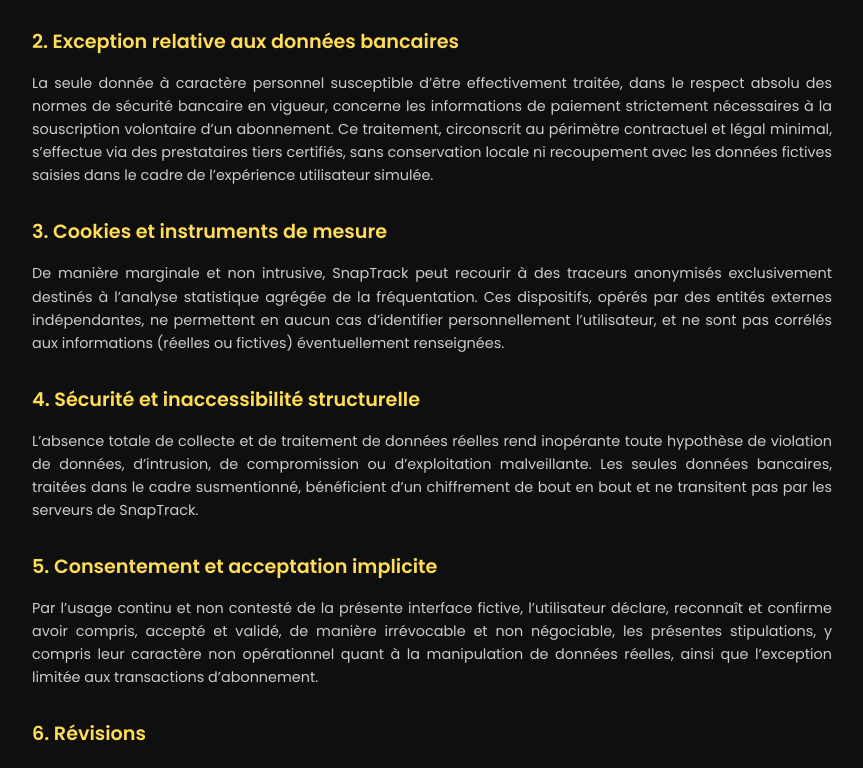
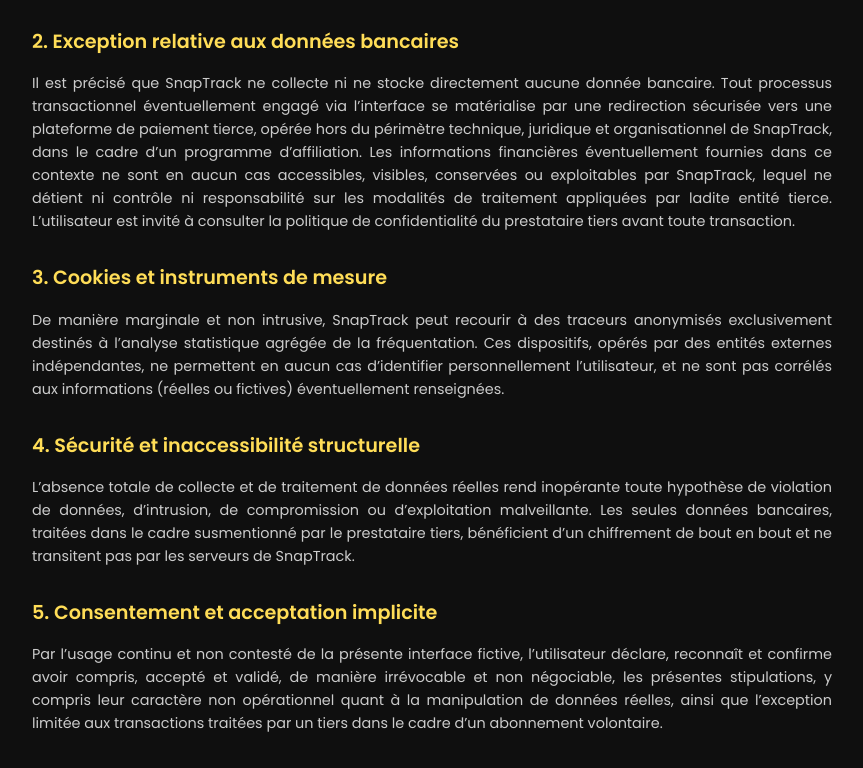
Before and after one commit to drkkop/snaptrack-fr, a plain HTML site: page politique.html in a window 1280 px wide. Shown: the part 490-1258 px from the top of the page, without its empty margins (208-1071 px from the left). Drawn offline with Linux system fonts and the light colour scheme.

Commit message:
Update politique.html

```diff
--- a/politique.html
+++ b/politique.html
@@ -65,7 +65,7 @@
 
   <h2>2. Exception relative aux données bancaires</h2>
   <p>
-    La seule donnée à caractère personnel susceptible d’être effectivement traitée, dans le respect absolu des normes de sécurité bancaire en vigueur, concerne les informations de paiement strictement nécessaires à la souscription volontaire d’un abonnement. Ce traitement, circonscrit au périmètre contractuel et légal minimal, s’effectue via des prestataires tiers certifiés, sans conservation locale ni recoupement avec les données fictives saisies dans le cadre de l’expérience utilisateur simulée.
+    Il est précisé que SnapTrack ne collecte ni ne stocke directement aucune donnée bancaire. Tout processus transactionnel éventuellement engagé via l’interface se matérialise par une redirection sécurisée vers une plateforme de paiement tierce, opérée hors du périmètre technique, juridique et organisationnel de SnapTrack, dans le cadre d’un programme d’affiliation. Les informations financières éventuellement fournies dans ce contexte ne sont en aucun cas accessibles, visibles, conservées ou exploitables par SnapTrack, lequel ne détient ni contrôle ni responsabilité sur les modalités de traitement appliquées par ladite entité tierce. L’utilisateur est invité à consulter la politique de confidentialité du prestataire tiers avant toute transaction.
   </p>
 
   <h2>3. Cookies et instruments de mesure</h2>
@@ -75,12 +75,12 @@
 
   <h2>4. Sécurité et inaccessibilité structurelle</h2>
   <p>
-    L’absence totale de collecte et de traitement de données réelles rend inopérante toute hypothèse de violation de données, d’intrusion, de compromission ou d’exploitation malveillante. Les seules données bancaires, traitées dans le cadre susmentionné, bénéficient d’un chiffrement de bout en bout et ne transitent pas par les serveurs de SnapTrack.
+    L’absence totale de collecte et de traitement de données réelles rend inopérante toute hypothèse de violation de données, d’intrusion, de compromission ou d’exploitation malveillante. Les seules données bancaires, traitées dans le cadre susmentionné par le prestataire tiers, bénéficient d’un chiffrement de bout en bout et ne transitent pas par les serveurs de SnapTrack.
   </p>
 
   <h2>5. Consentement et acceptation implicite</h2>
   <p>
-    Par l’usage continu et non contesté de la présente interface fictive, l’utilisateur déclare, reconnaît et confirme avoir compris, accepté et validé, de manière irrévocable et non négociable, les présentes stipulations, y compris leur caractère non opérationnel quant à la manipulation de données réelles, ainsi que l’exception limitée aux transactions d’abonnement.
+    Par l’usage continu et non contesté de la présente interface fictive, l’utilisateur déclare, reconnaît et confirme avoir compris, accepté et validé, de manière irrévocable et non négociable, les présentes stipulations, y compris leur caractère non opérationnel quant à la manipulation de données réelles, ainsi que l’exception limitée aux transactions traitées par un tiers dans le cadre d’un abonnement volontaire.
   </p>
 
   <h2>6. Révisions</h2>
```
